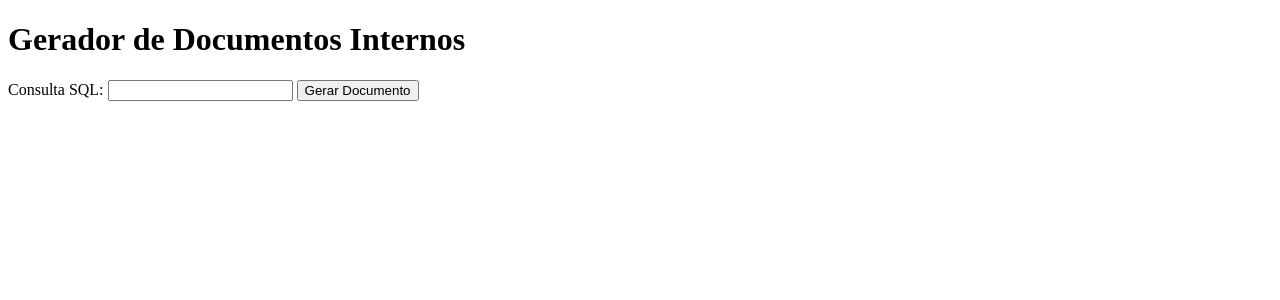
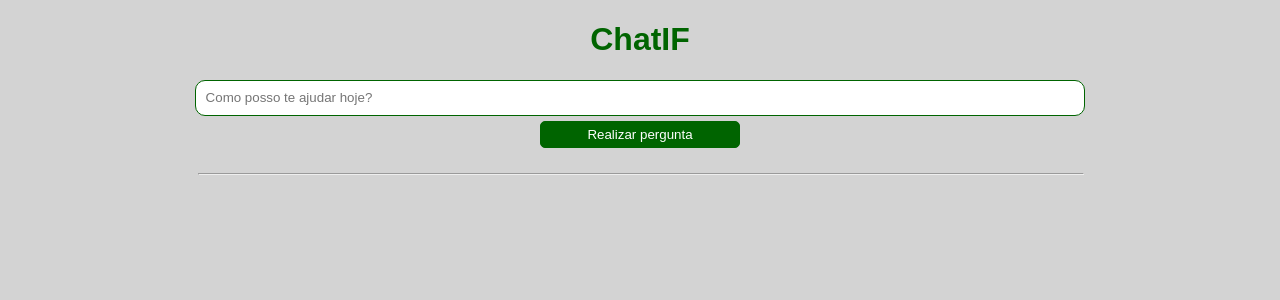
Before and after one commit to Braiani/chat_ifms, a Flask app: page / in a window 1280 px wide. Shown: the top 300 px of the page. Run offline with Flask 3, Linux system fonts and the light colour scheme.

Commit message:
Updated some files

```diff
--- a/app.py
+++ b/app.py
@@ -8,9 +8,9 @@ app = Flask(__name__)
 def index():
     if request.method == "POST":
         query = request.form["query"]
-        db_data = get_data_from_db(query)
-        prompt = " ".join([str(item) for item in db_data])  # Juntar os dados
-        generated_text = generate_text(prompt)
+        # db_data = get_data_from_db(query)
+        # prompt = " ".join([str(item) for item in db_data])  # Juntar os dados
+        generated_text = generate_text(query)
         return render_template("index.html", text=generated_text)
     return render_template("index.html", text="")
 
--- a/db_connection.py
+++ b/db_connection.py
@@ -30,3 +30,9 @@ def get_data_from_db(query):
     cur.close()
     conn.close()
     return data
+
+
+if __name__ == "__main__":
+    query = "SELECT * FROM pessoa_fisica LIMIT 5;"  # Substitua por uma consulta relevante
+    data = get_data_from_db(query)
+    print("Dados recuperados:", data)
--- /dev/null
+++ b/static/styles.css
@@ -0,0 +1,57 @@
+html{
+    background-color: lightgray;
+    font-family: Arial, sans-serif;
+    margin: 0;
+    padding: 0;
+}
+
+h1{
+    text-align: center;
+    color: darkgreen;
+}
+
+.container{
+    width: 70%;
+    margin: auto;
+}
+
+form{
+    display: flex;
+    flex-direction: column;
+    align-items: center;
+    justify-content: center;
+    margin-top: 20px;
+}
+input{
+    width: 100%;
+    border-radius: 10px;
+    border: 1px solid darkgreen;
+    height: 2rem;
+    text-indent: 0.5rem;
+}
+
+button{
+    margin: 5px;
+    padding: 5px;
+    width: 200px;
+    border-radius: 5px;
+    border: 1px solid darkgreen;
+    background-color: darkgreen;
+    color: white;
+}
+
+
+hr{
+    width: 100%;
+    margin: 20px 0;
+}
+
+h2{
+    text-align: center;
+    color: darkgreen;
+}
+
+p{
+    text-align: center;
+    color: darkgreen;
+}
--- a/templates/index.html
+++ b/templates/index.html
@@ -3,19 +3,23 @@
 <head>
     <meta charset="UTF-8">
     <meta name="viewport" content="width=device-width, initial-scale=1.0">
-    <title>Gerador de Documentos</title>
+    <title>ChatIF</title>
+    <link rel="stylesheet" href="../static/styles.css">
 </head>
 <body>
-    <h1>Gerador de Documentos Internos</h1>
+    <div class="container">
+        <h1>ChatIF</h1>
         <form method="POST">
-        <label for="query">Consulta SQL:</label>
-        <input type="text" name="query" id="query">
-        <button type="submit">Gerar Documento</button>
+            <!-- <label for="query">Pergunte:</label> -->
+            <input type="text" name="query" placeholder="Como posso te ajudar hoje?" id="query">
+            <button type="submit">Realizar pergunta</button>
         </form>
+        <hr>
 
         {% if text %}
         <h2>Texto Gerado:</h2>
         <p>{{ text }}</p>
         {% endif %}
+    </div>
 </body>
 </html>
```
Also changed, not shown: model_training.py (+15 -1 lines). Lines whose indentation alone changed are shown as unchanged.
